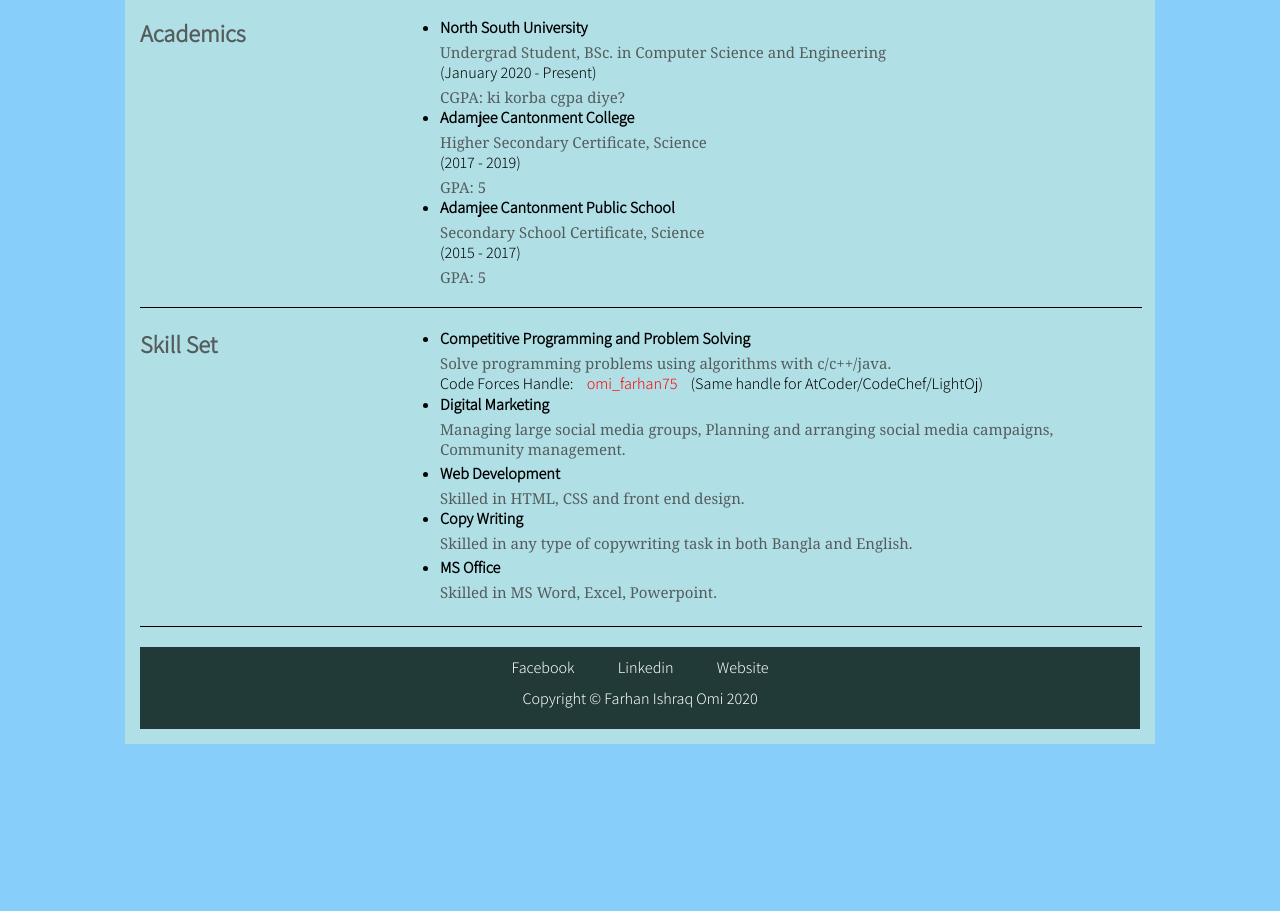
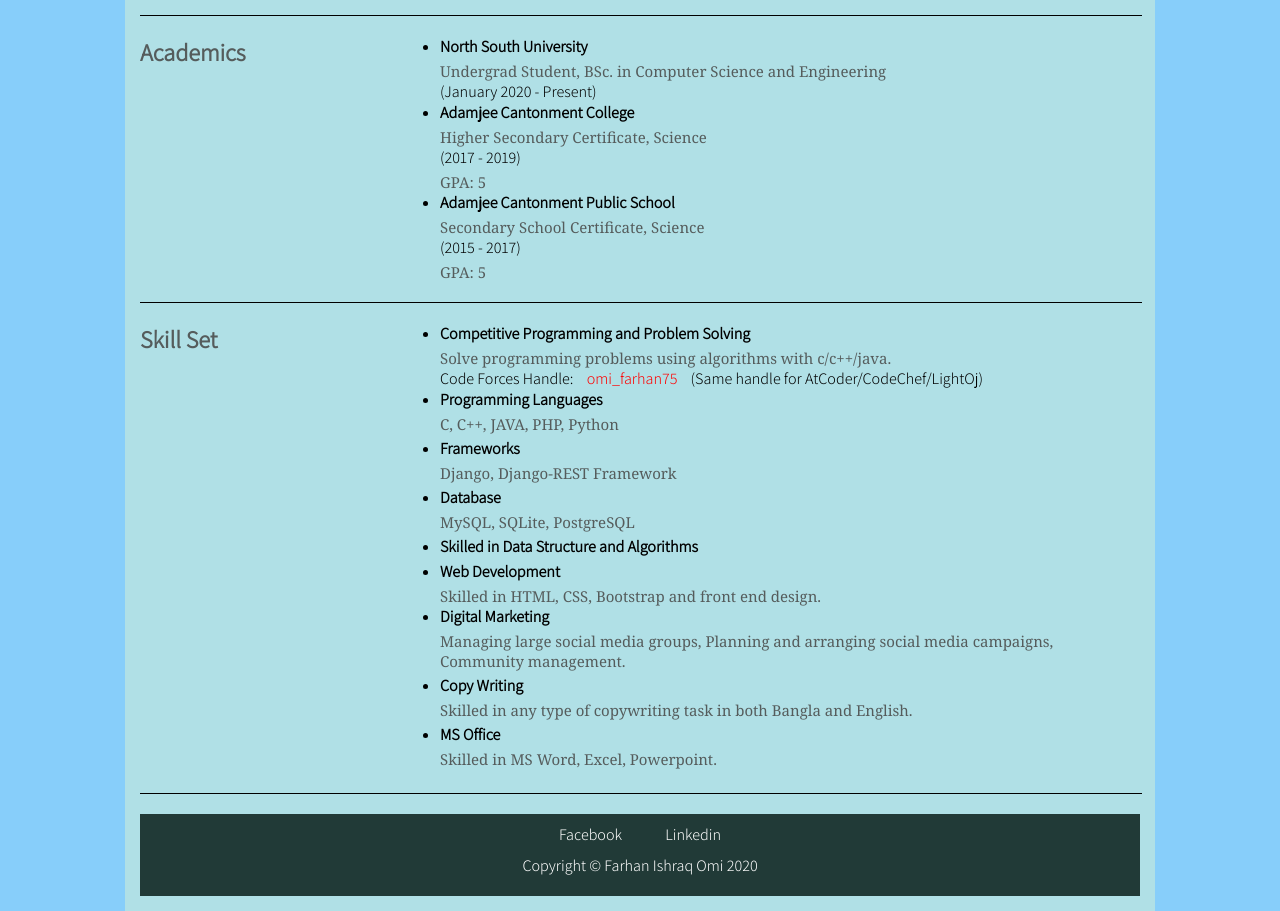
Before and after one commit to omifarhan75/Farhan-s_CV, a plain HTML site: page index.html in a window 1280 px wide. Shown: the part 766-1677 px from the top of the page. Before the commit the page ends 1510 px from the top, so only its background shows below. Drawn offline with Linux system fonts and the light colour scheme.

Commit message:
updated cv

```diff
--- a/index.html
+++ b/index.html
@@ -28,6 +28,7 @@
 
                     <ul>
 
+                        <li> Backend Developer </li>
                         <li> Sport Programmer </li>
                         <li> Content Reviewer </li>
                         <li> Digital Marketer </li>
@@ -173,7 +174,7 @@
                         <ul>
 
                             <li> <b> North South University  </b> <p class="details_work"> Undergrad Student, BSc. in Computer Science and Engineering </p> <p> (January 2020 - Present) </p>
-                                <p class="details_work"> CGPA: ki korba cgpa diye? </p>
+
 
                             </li>
 
@@ -229,20 +230,48 @@
 
                             </li>
 
+                            <li> <b> Programming Languages </b> <p class="details_work"> C, C++, JAVA, PHP, Python  </p>
+
+                                <p class="details_work">  </p>
+
+                            </li>
+
+                            <li> <b> Frameworks </b> <p class="details_work"> Django, Django-REST Framework  </p>
+
+                                <p class="details_work">  </p>
+
+                            </li>
+
+                            <li> <b> Database </b> <p class="details_work"> MySQL, SQLite, PostgreSQL  </p>
+
+                                <p class="details_work">  </p>
+
+                            </li>
+
+                            <li> <b> Skilled in Data Structure and Algorithms </b>
+
+                                <p class="details_work">  </p>
+
+                            </li>
+
+                            <li> <b> Web Development </b> <p class="details_work"> Skilled in HTML, CSS, Bootstrap and front end design. </p>
+
+                            </li>
+
                             <li> <b> Digital Marketing </b> <p class="details_work"> Managing large social media groups, Planning and arranging social media campaigns, Community management. </p>
 
                                 <p class="details_work">  </p>
 
                             </li>
-                            <li> <b> Web Development </b> <p class="details_work"> Skilled in HTML, CSS and front end design. </p>
 
-                            </li>
 
                             <li> <b> Copy Writing </b> <p class="details_work"> Skilled in any type of copywriting task in both Bangla and English.  </p>
 
                                 <p class="details_work">  </p>
 
                             </li>
+
+
 
                             <li> <b> MS Office </b> <p class="details_work"> Skilled in MS Word, Excel, Powerpoint.  </p>
 
@@ -272,9 +301,8 @@
 
         <footer class="footer">
 
-            <a href="#" class="Hvr"> Facebook </a>
-            <a href="#" class="Hvr"> Linkedin </a>
-            <a href="#" class="Hvr"> Website </a>
+            <a href="https://www.facebook.com/farhan.omi/" class="Hvr"> Facebook </a>
+            <a href="https://www.linkedin.com/in/farhan-ishraq-327397147/" class="Hvr"> Linkedin </a>
             <p class="copy_class"> Copyright &copy; Farhan Ishraq Omi 2020 </p>
 
 
```
